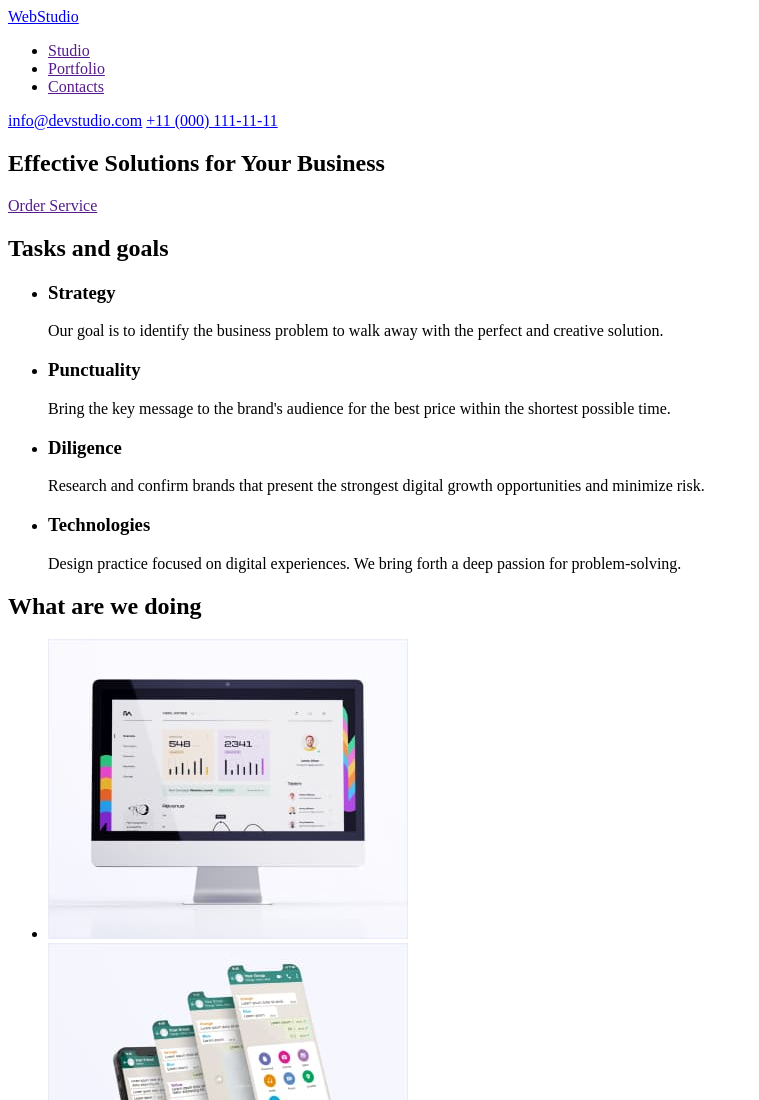
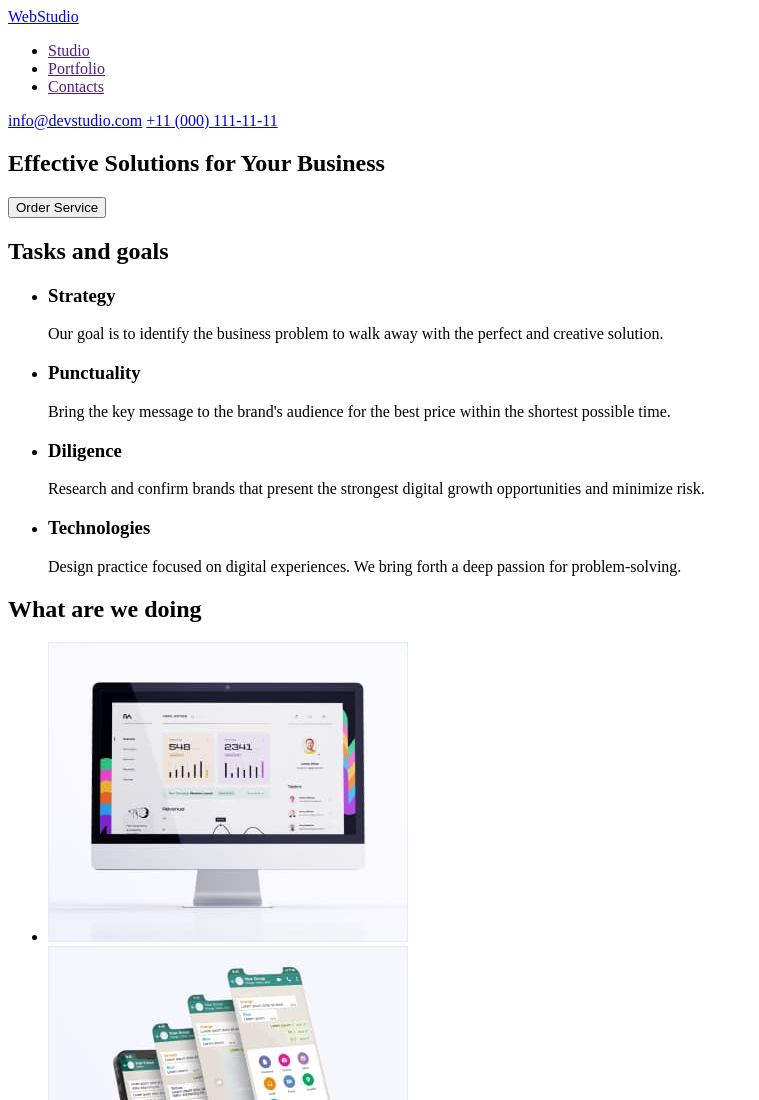
Before and after one commit to mountpeak/goit-markup-hw-01, a plain HTML site: page index.html in a window 1280 px wide. Shown: the top 1100 px of the page, without its empty margins (0-759 px from the left). Drawn offline with Linux system fonts and the light colour scheme; files whose address does not match are found by name.

Commit message:
Update index.html
Замінив <a> на<button>

```diff
--- a/index.html
+++ b/index.html
@@ -19,10 +19,10 @@
       <a href="mailto:info@devstudio.com">info@devstudio.com</a>
       <a href="tel:+110001111111">+11 (000) 111-11-11</a>
     </header>
-
+    <main>
       <section>
         <h1>Effective Solutions for Your Business</h1>
-      <a href="">Order Service</a>
+        <button type="button">Order Service</button>
       </section>
       <section>
         <h2>Tasks and goals</h2>
@@ -91,6 +91,7 @@
           </li>
         </ul>
       </section>
+    </main>
     <footer>
       <a href="/index.html">WebStudio</a>
       <p>
```
Lines whose indentation alone changed are shown as unchanged.
